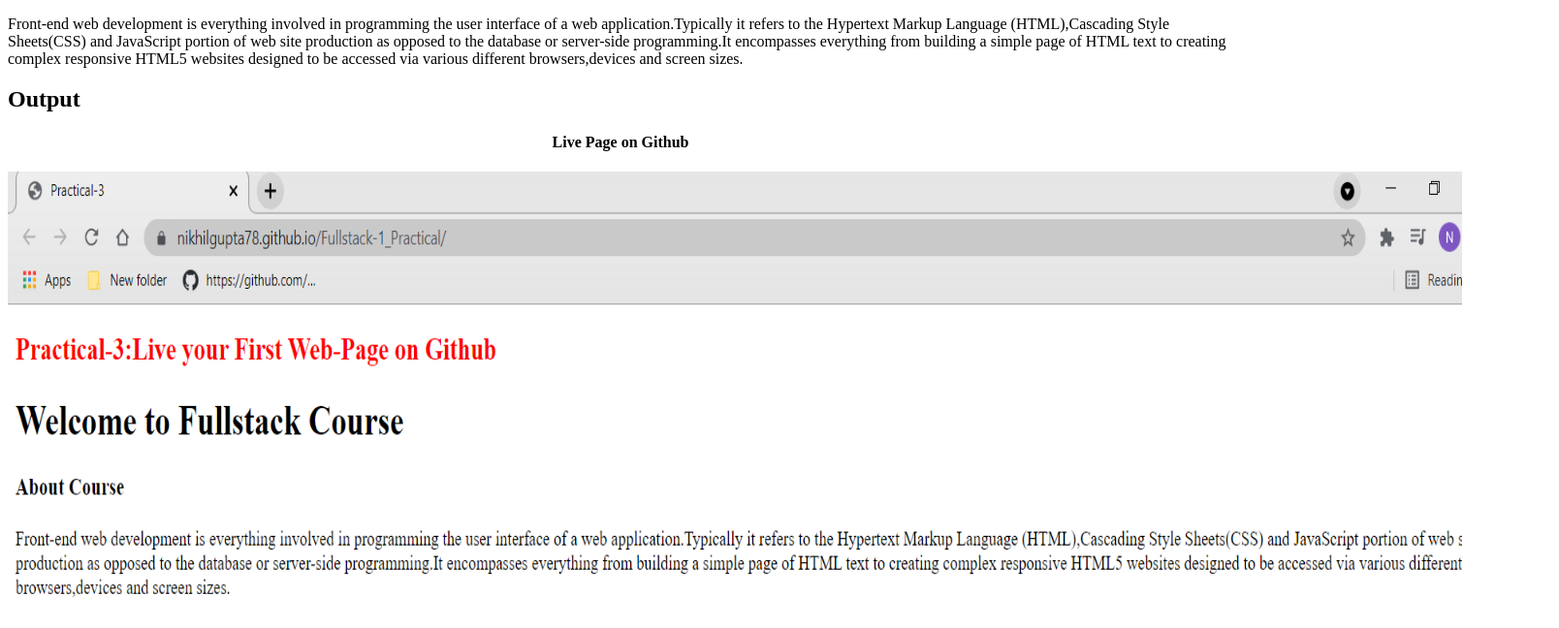
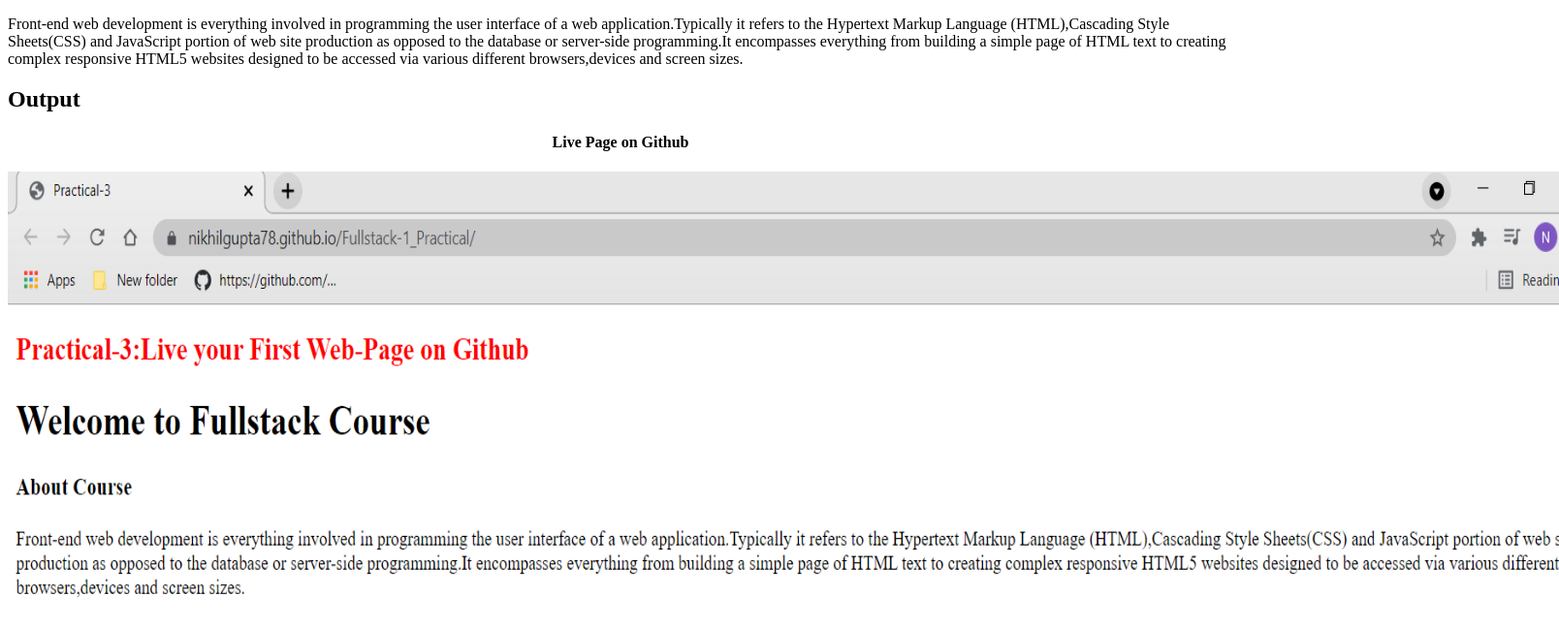
Before and after one commit to nikhilGupta78/Fullstack-1_Practical, a plain HTML site: page index.html in a window 1280 px wide. Shown: the part 152-800 px from the top of the page at 97% size, 1608 px wide, since content can reach past the window. Drawn offline with Linux system fonts and the light colour scheme.

Commit message:
HomePage Updated

```diff
--- a/index.html
+++ b/index.html
@@ -13,6 +13,6 @@
     <p>Front-end web development is everything involved in programming the user interface of a web application.Typically it refers to the Hypertext Markup Language (HTML),Cascading Style Sheets(CSS) and JavaScript portion of web site production as opposed to the database or server-side programming.It encompasses everything from building a simple page of HTML text to creating complex responsive HTML5 websites designed to be accessed via various different browsers,devices and screen sizes.</p>
     <h2>Output</h2>
     <h4 style="text-align:center">Live Page on Github </h4>
-    <img src="./Images/imag 1.png" alt=""style="width: 1500px;height: 450px;">
+    <img src="./Images/imag 1.png" alt=""style="width: 1600px;height: 450px;">
 </body>
 </html>
```
